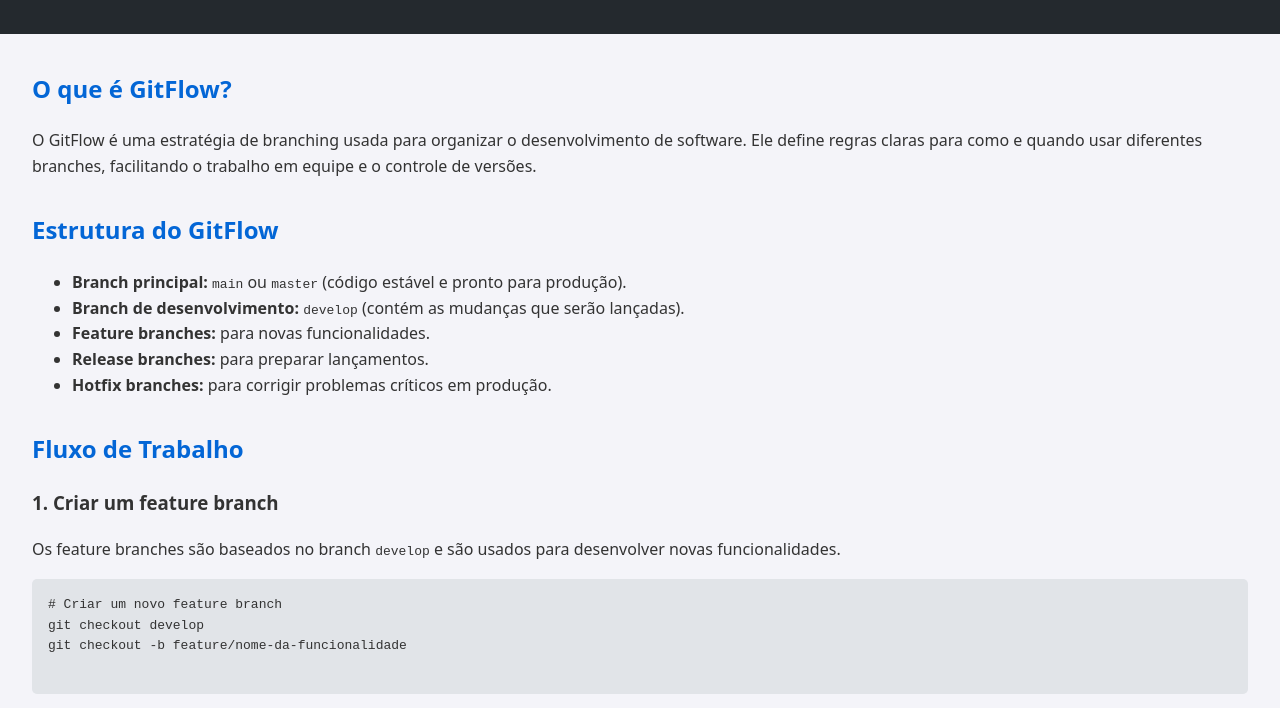
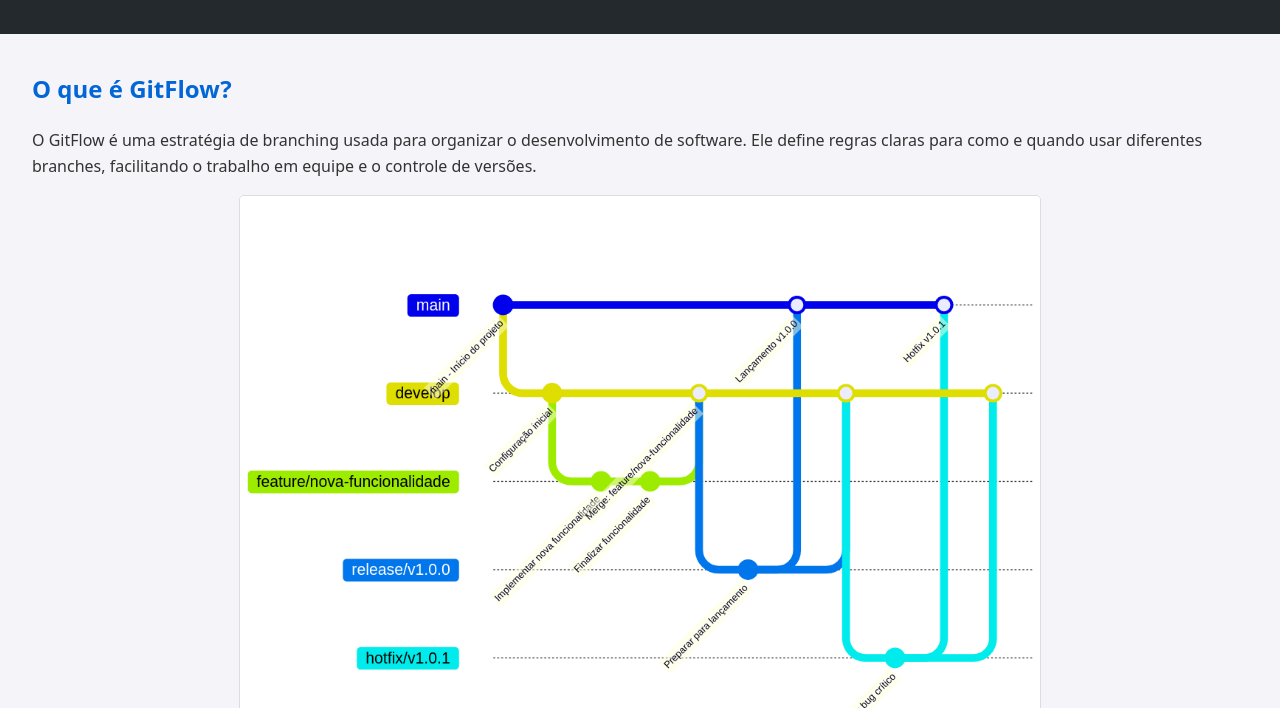
Before and after one commit to EuCaue/pratica-integradora-atividade, a plain HTML site: page index.html in a window 1280 px wide. Shown: the part 92-800 px from the top of the page. Drawn offline with Linux system fonts and the light colour scheme.

Commit message:
feat(index.html): adicionando imagem ao html

```diff
--- a/index.html
+++ b/index.html
@@ -33,6 +33,14 @@
       h2 {
         color: #0366d6;
       }
+      img {
+        display: block;
+        margin: 1rem auto;
+        max-width: 100%;
+        height: auto;
+        border-radius: 5px;
+        border: 1px solid #ddd;
+      }
       pre {
         background: #e1e4e8;
         padding: 1rem;
@@ -63,6 +71,7 @@
           quando usar diferentes branches, facilitando o trabalho em equipe e o
           controle de versões.
         </p>
+        <img src="./images/git-flow.png" alt="Diagrama do GitFlow" width="800" height="600" />
       </section>
       <section>
         <h2>Estrutura do GitFlow</h2>
```
Also changed, not shown: images/git-flow.png (added).
